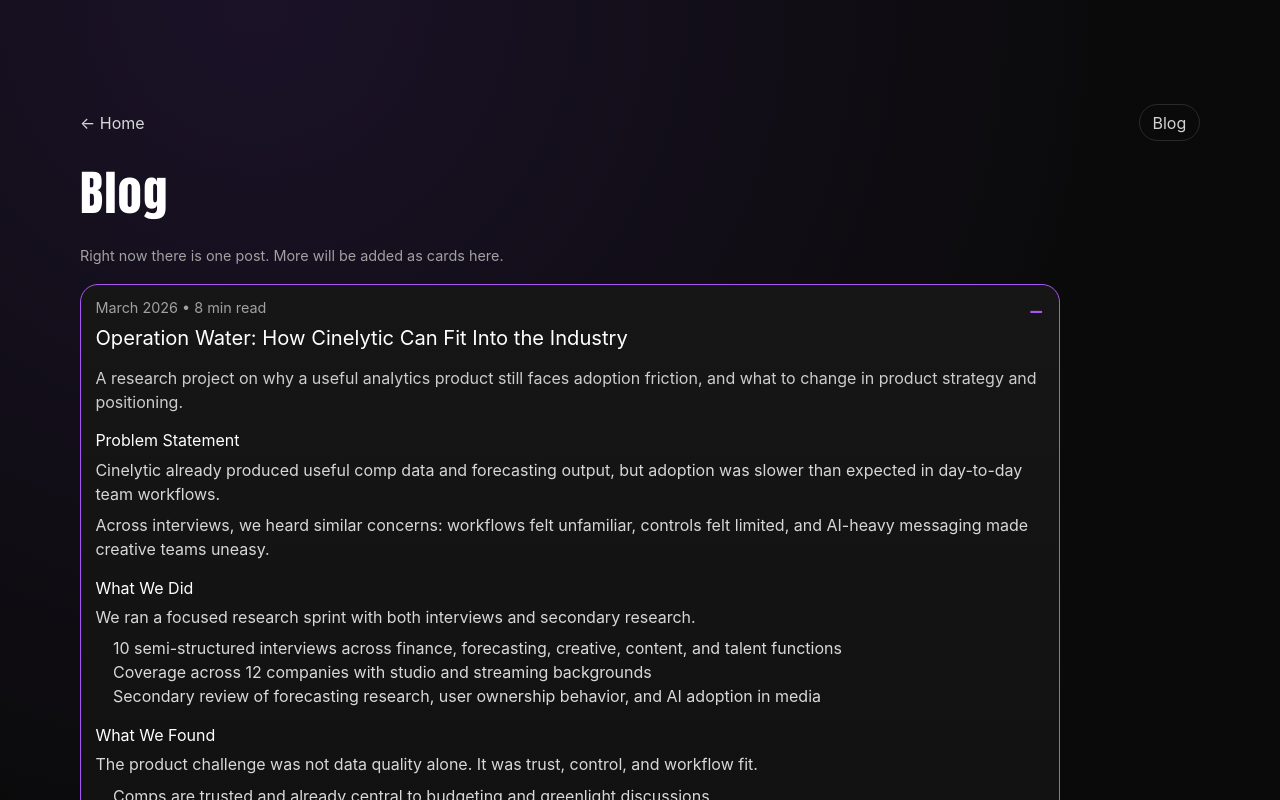
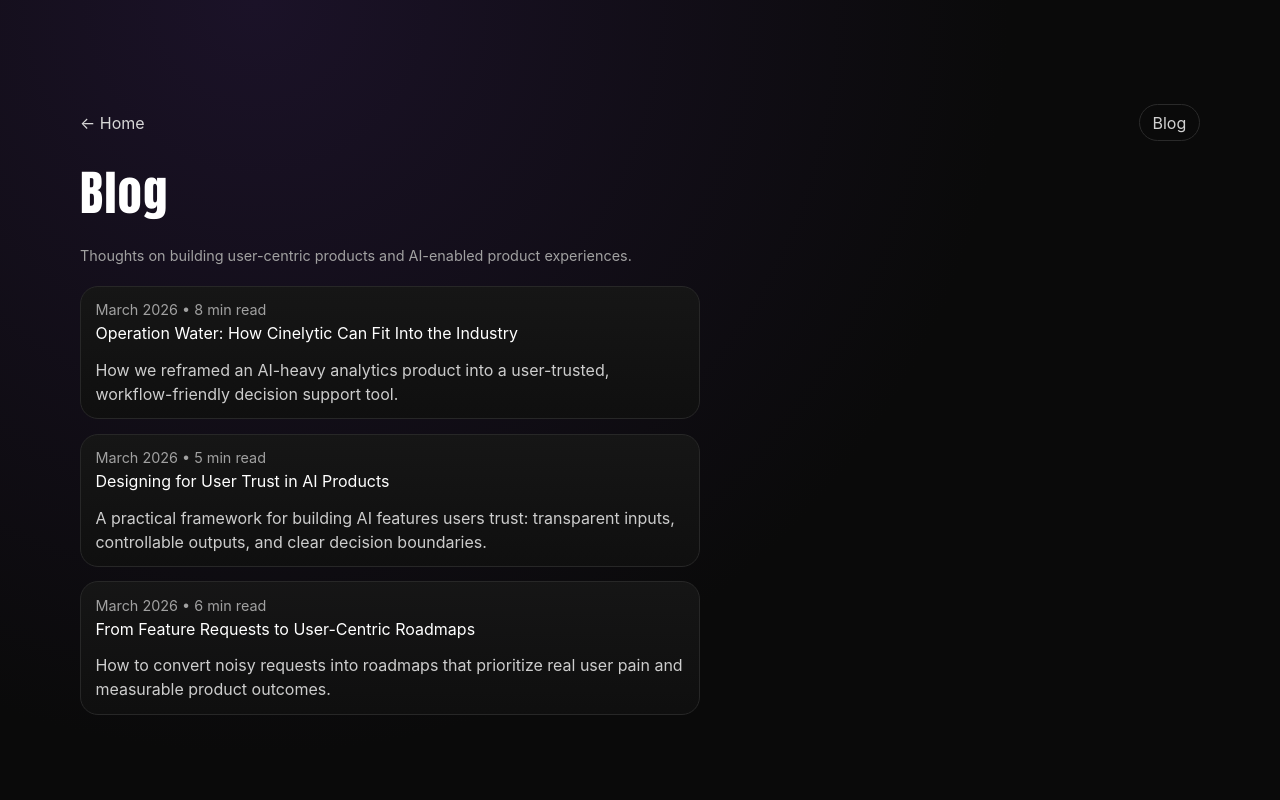
Before and after one commit to ArihantRawat/arihant-portfolio, a Next.js app: page /blog in a window 1280 px wide. Shown: the top 800 px of the page. Built offline with nearby package versions, Linux system fonts and the light colour scheme.

Commit message:
Refine About Me, convert blog to small cards + detail pages, and polish hero/contact copy

```diff
--- /dev/null
+++ b/src/app/blog/[slug]/page.tsx
@@ -0,0 +1,47 @@
+import Link from "next/link";
+import { notFound } from "next/navigation";
+import { blogPosts } from "../posts";
+
+export default async function BlogPostPage({ params }: { params: Promise<{ slug: string }> }) {
+  const { slug } = await params;
+  const post = blogPosts.find((p) => p.slug === slug);
+
+  if (!post) return notFound();
+
+  return (
+    <main className="blog-shell">
+      <div className="container blog-space">
+        <div className="blog-header">
+          <Link className="blog-home" href="/blog">
+            ← All Blogs
+          </Link>
+          <span className="blog-pill">{post.readTime}</span>
+        </div>
+
+        <article className="blog-card open full">
+          <p className="muted">{post.date}</p>
+          <h1 className="section-title" style={{ marginTop: "0.35rem" }}>{post.title}</h1>
+          <p className="blog-excerpt">{post.summary}</p>
+
+          <div className="blog-content show">
+            {post.content.map((section) => (
+              <section key={section.heading} className="blog-section">
+                <h3>{section.heading}</h3>
+                {section.paragraphs.map((paragraph) => (
+                  <p key={paragraph}>{paragraph}</p>
+                ))}
+                {section.bullets ? (
+                  <ul>
+                    {section.bullets.map((bullet) => (
+                      <li key={bullet}>{bullet}</li>
+                    ))}
+                  </ul>
+                ) : null}
+              </section>
+            ))}
+          </div>
+        </article>
+      </div>
+    </main>
+  );
+}
--- a/src/app/blog/page.tsx
+++ b/src/app/blog/page.tsx
@@ -1,70 +1,7 @@
-"use client";
-
 import Link from "next/link";
-import { useState } from "react";
-
-type BlogPost = {
-  slug: string;
-  title: string;
-  date: string;
-  readTime: string;
-  excerpt: string;
-  sections: { heading: string; paragraphs: string[]; bullets?: string[] }[];
-};
-
-const posts: BlogPost[] = [
-  {
-    slug: "operation-water-cinelytic",
-    title: "Operation Water: How Cinelytic Can Fit Into the Industry",
-    date: "March 2026",
-    readTime: "8 min read",
-    excerpt:
-      "A research project on why a useful analytics product still faces adoption friction, and what to change in product strategy and positioning.",
-    sections: [
-      {
-        heading: "Problem Statement",
-        paragraphs: [
-          "Cinelytic already produced useful comp data and forecasting output, but adoption was slower than expected in day-to-day team workflows.",
-          "Across interviews, we heard similar concerns: workflows felt unfamiliar, controls felt limited, and AI-heavy messaging made creative teams uneasy.",
-        ],
-      },
-      {
-        heading: "What We Did",
-        paragraphs: ["We ran a focused research sprint with both interviews and secondary research."],
-        bullets: [
-          "10 semi-structured interviews across finance, forecasting, creative, content, and talent functions",
-          "Coverage across 12 companies with studio and streaming backgrounds",
-          "Secondary review of forecasting research, user ownership behavior, and AI adoption in media",
-        ],
-      },
-      {
-        heading: "What We Found",
-        paragraphs: ["The product challenge was not data quality alone. It was trust, control, and workflow fit."],
-        bullets: [
-          "Comps are trusted and already central to budgeting and greenlight discussions",
-          "Many teams still rely on manual SAP and Excel workflows",
-          "Users want control over assumptions and sensitivity analysis before trusting outputs",
-          "Creative teams respond better to decision-support framing than AI-replacement framing",
-        ],
-      },
-      {
-        heading: "Recommendation",
-        paragraphs: [
-          "We proposed a comps-first entry strategy called Operation Water. Enter through familiar workflows, then expand as trust grows.",
-        ],
-        bullets: [
-          "Launch a lower-priced comps tier for faster adoption",
-          "Add modular controls and sensitivity tools to increase ownership",
-          "Position as predictive analysis and decision support",
-        ],
-      },
-    ],
-  },
-];
+import { blogPosts } from "./posts";
 
 export default function BlogPage() {
-  const [activeSlug, setActiveSlug] = useState<string | null>(posts[0]?.slug ?? null);
-
   return (
     <main className="blog-shell">
       <div className="container blog-space">
@@ -77,49 +14,17 @@ export default function BlogPage() {
 
         <div className="blog-title-wrap">
           <h1 className="section-title">Blog</h1>
-          <p className="muted">Right now there is one post. More will be added as cards here.</p>
+          <p className="muted">Thoughts on building user-centric products and AI-enabled product experiences.</p>
         </div>
 
         <div className="blog-grid">
-          {posts.map((post) => {
-            const expanded = activeSlug === post.slug;
-            return (
-              <article key={post.slug} className={`blog-card ${expanded ? "open" : ""}`}>
-                <button
-                  type="button"
-                  className="blog-card-head"
-                  onClick={() => setActiveSlug((prev) => (prev === post.slug ? null : post.slug))}
-                  aria-expanded={expanded}
-                >
-                  <div>
-                    <p className="muted">{post.date} • {post.readTime}</p>
-                    <h2>{post.title}</h2>
-                  </div>
-                  <span className="blog-toggle">{expanded ? "−" : "+"}</span>
-                </button>
-
-                <p className="blog-excerpt">{post.excerpt}</p>
-
-                <div className={`blog-content ${expanded ? "show" : ""}`}>
-                  {post.sections.map((section) => (
-                    <section key={section.heading} className="blog-section">
-                      <h3>{section.heading}</h3>
-                      {section.paragraphs.map((p) => (
-                        <p key={p}>{p}</p>
-                      ))}
-                      {section.bullets ? (
-                        <ul>
-                          {section.bullets.map((b) => (
-                            <li key={b}>{b}</li>
-                          ))}
-                        </ul>
-                      ) : null}
-                    </section>
-                  ))}
-                </div>
-              </article>
-            );
-          })}
+          {blogPosts.map((post) => (
+            <Link key={post.slug} href={`/blog/${post.slug}`} className="blog-card small">
+              <p className="muted">{post.date} • {post.readTime}</p>
+              <h2>{post.title}</h2>
+              <p className="blog-excerpt">{post.summary}</p>
+            </Link>
+          ))}
         </div>
       </div>
     </main>
--- /dev/null
+++ b/src/app/blog/posts.ts
@@ -0,0 +1,98 @@
+export type BlogPost = {
+  slug: string;
+  title: string;
+  summary: string;
+  readTime: string;
+  date: string;
+  content: {
+    heading: string;
+    paragraphs: string[];
+    bullets?: string[];
+  }[];
+};
+
+export const blogPosts: BlogPost[] = [
+  {
+    slug: "operation-water-cinelytic",
+    title: "Operation Water: How Cinelytic Can Fit Into the Industry",
+    summary:
+      "How we reframed an AI-heavy analytics product into a user-trusted, workflow-friendly decision support tool.",
+    readTime: "8 min read",
+    date: "March 2026",
+    content: [
+      {
+        heading: "Problem",
+        paragraphs: [
+          "Cinelytic had useful data outputs, but adoption was slower than expected. Teams said workflows felt unfamiliar and the AI-first framing created resistance, especially in creative functions.",
+          "The real issue was not lack of analytics. It was trust, control, and fit with the way teams already worked.",
+        ],
+      },
+      {
+        heading: "What We Did",
+        paragraphs: ["We ran a focused research sprint across industry stakeholders."],
+        bullets: [
+          "10 interviews across finance, forecasting, creative, and strategy",
+          "Coverage across 12 companies",
+          "Secondary research on forecasting and AI adoption behavior",
+        ],
+      },
+      {
+        heading: "Recommendation",
+        paragraphs: [
+          "We proposed a comps-first product strategy with lower friction entry, modular controls, and predictive-analysis positioning.",
+          "The goal was simple: make the product feel familiar, controllable, and useful before trying to transform behavior.",
+        ],
+      },
+    ],
+  },
+  {
+    slug: "designing-for-user-trust-in-ai-products",
+    title: "Designing for User Trust in AI Products",
+    summary:
+      "A practical framework for building AI features users trust: transparent inputs, controllable outputs, and clear decision boundaries.",
+    readTime: "5 min read",
+    date: "March 2026",
+    content: [
+      {
+        heading: "Why Trust Breaks",
+        paragraphs: [
+          "Most AI products fail adoption not because models are weak, but because users cannot understand or control how decisions are made.",
+        ],
+      },
+      {
+        heading: "What Works",
+        paragraphs: ["Trust improves when users can inspect assumptions and adjust parameters."],
+        bullets: [
+          "Show what inputs matter",
+          "Provide what-if controls",
+          "Position output as support, not replacement",
+        ],
+      },
+    ],
+  },
+  {
+    slug: "from-feature-requests-to-user-centric-roadmaps",
+    title: "From Feature Requests to User-Centric Roadmaps",
+    summary:
+      "How to convert noisy requests into roadmaps that prioritize real user pain and measurable product outcomes.",
+    readTime: "6 min read",
+    date: "March 2026",
+    content: [
+      {
+        heading: "The Common Mistake",
+        paragraphs: [
+          "Teams often prioritize the loudest request instead of the highest user impact problem.",
+        ],
+      },
+      {
+        heading: "A Better Process",
+        paragraphs: ["I use a simple sequence to keep roadmaps user-centered."],
+        bullets: [
+          "Map requests to user jobs",
+          "Quantify pain and frequency",
+          "Prioritize outcomes before features",
+        ],
+      },
+    ],
+  },
+];
--- a/src/app/globals.css
+++ b/src/app/globals.css
@@ -97,9 +97,11 @@ ul { margin: .1rem 0 .7rem 1.1rem; color: #d9d9d9; }
 .blog-home { color: #d7d7d7; }
 .blog-pill { border: 1px solid #2a2a2a; border-radius: 999px; padding: .35rem .8rem; color: #d2d2d2; }
 .blog-title-wrap { margin-bottom: 1.2rem; }
-.blog-grid { display: grid; gap: .9rem; }
-.blog-card { border: 1px solid #272727; border-radius: 18px; background: linear-gradient(180deg, rgba(22,22,22,.95), rgba(15,15,15,.95)); padding: .78rem .9rem; max-width: 760px; transition: border-color .25s ease, transform .25s ease, max-width .3s ease; }
+.blog-grid { display: grid; gap: .9rem; justify-items: start; }
+.blog-card { border: 1px solid #272727; border-radius: 18px; background: linear-gradient(180deg, rgba(22,22,22,.95), rgba(15,15,15,.95)); padding: .78rem .9rem; max-width: 760px; transition: border-color .25s ease, transform .25s ease, max-width .3s ease; display: block; }
+.blog-card.small { max-width: 620px; }
 .blog-card.open { border-color: var(--accent); max-width: 980px; transform: translateY(-2px); }
+.blog-card.full { max-width: 980px; }
 .blog-card-head { width: 100%; background: transparent; border: 0; color: inherit; display: flex; align-items: start; justify-content: space-between; gap: .6rem; text-align: left; cursor: pointer; }
 .blog-card-head h2 { margin: .25rem 0 0; font-size: 1.05rem; }
 .blog-card.open .blog-card-head h2 { font-size: 1.26rem; }
```
Also changed, not shown: src/app/page.tsx (+3 -8 lines).
